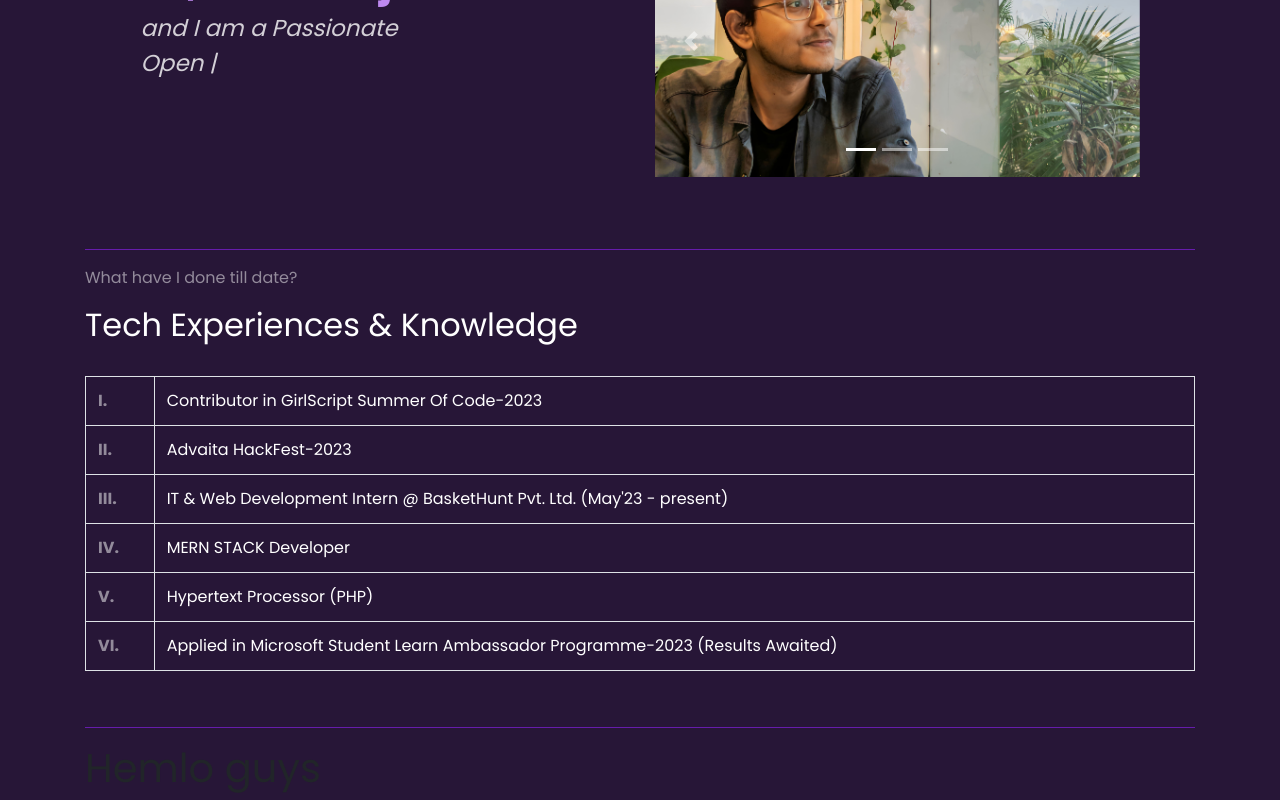
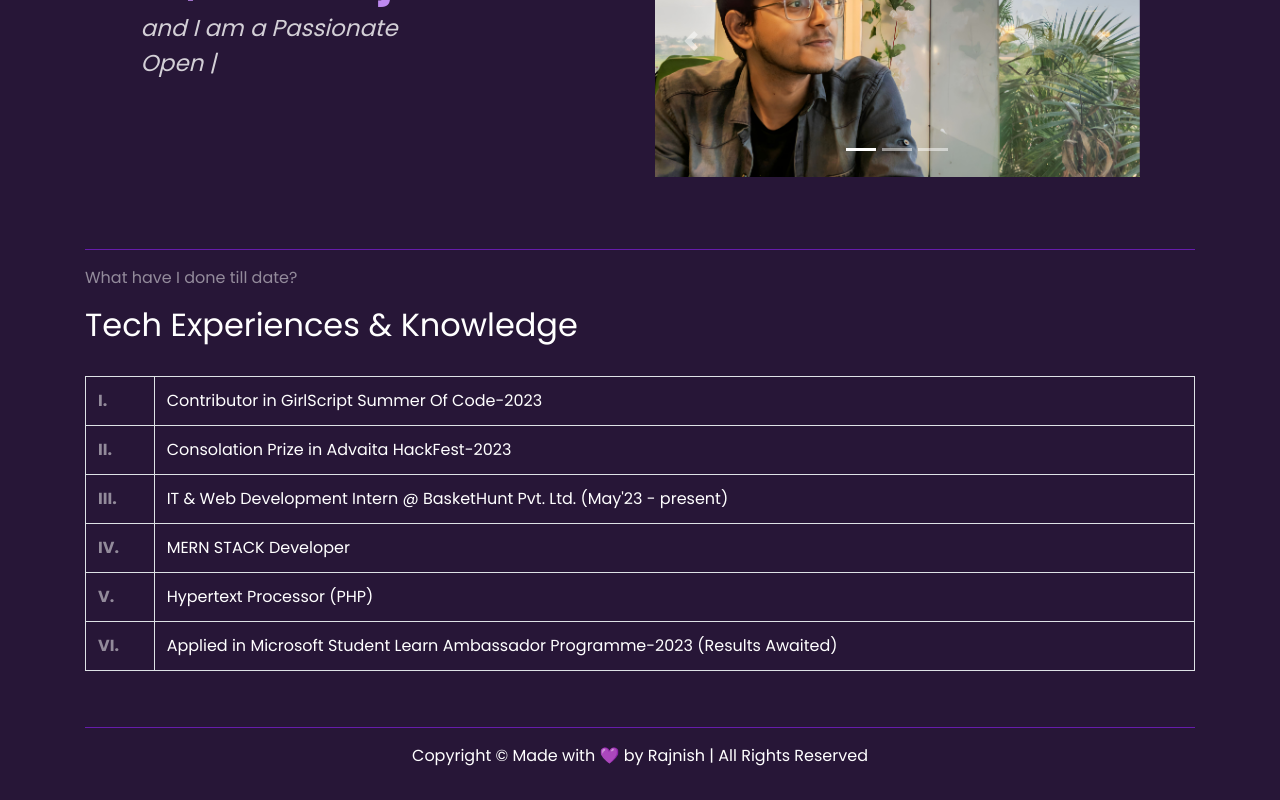
Before and after one commit to rks-031/portfolio-website, a React (Create React App) app: page / in a window 1280 px wide. Shown: the part 267-1067 px from the top of the page. Built offline with nearby package versions, Linux system fonts and the light colour scheme.

Commit message:
footer added

```diff
--- a/src/components/Experience.js
+++ b/src/components/Experience.js
@@ -18,7 +18,7 @@ function Experience() {
             <th scope="row" className="text-white-50">
               II.
             </th>
-            <td colspan="2">Advaita HackFest-2023</td>
+            <td colspan="2">Consolation Prize in Advaita HackFest-2023</td>
           </tr>
           <tr>
             <th scope="row" className="text-white-50">
@@ -53,7 +53,6 @@ function Experience() {
         </tbody>
       </table>
       <br />
-      <hr />
     </div>
   );
 }
--- a/src/components/Footer.js
+++ b/src/components/Footer.js
@@ -3,7 +3,10 @@ import React from "react";
 export default function Footer() {
   return (
     <div>
-      <h1>Hemlo guys</h1>
+      <hr />
+      <div className="text-white pb-4 pt-1text-align-center text-center">
+        Copyright &copy; Made with 💜 by Rajnish | All Rights Reserved
+      </div>
     </div>
   );
 }
```
